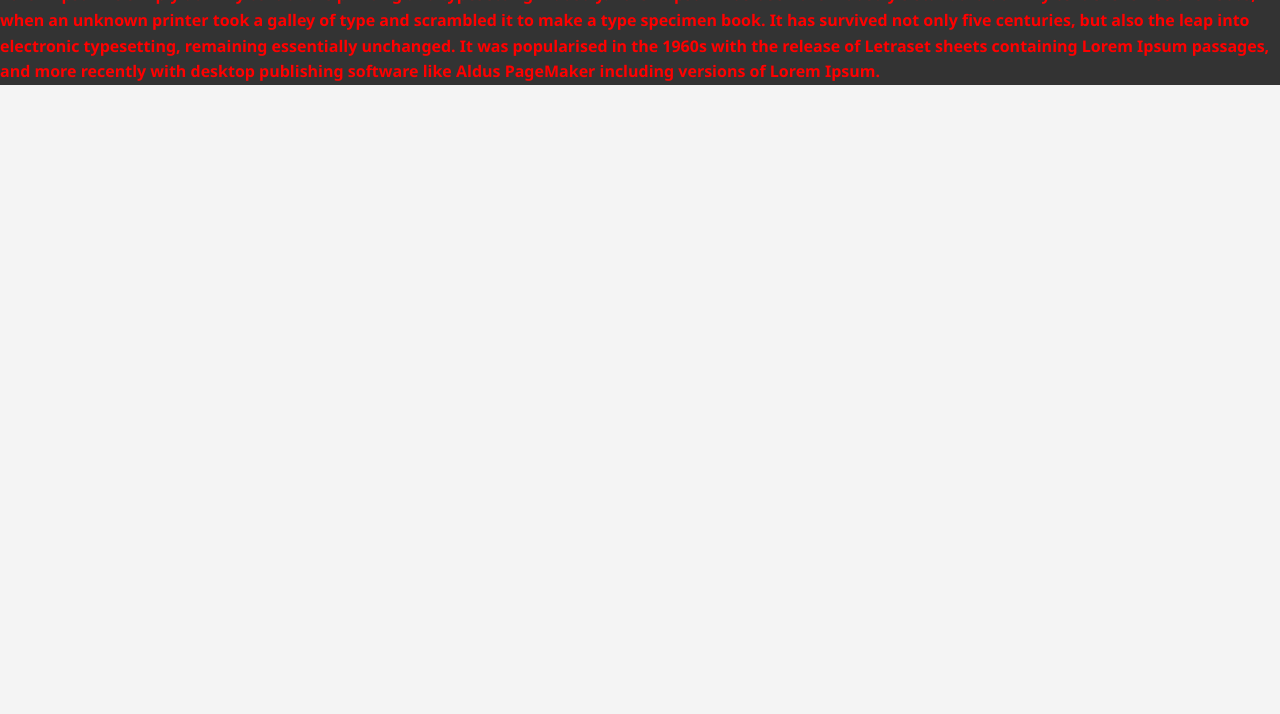
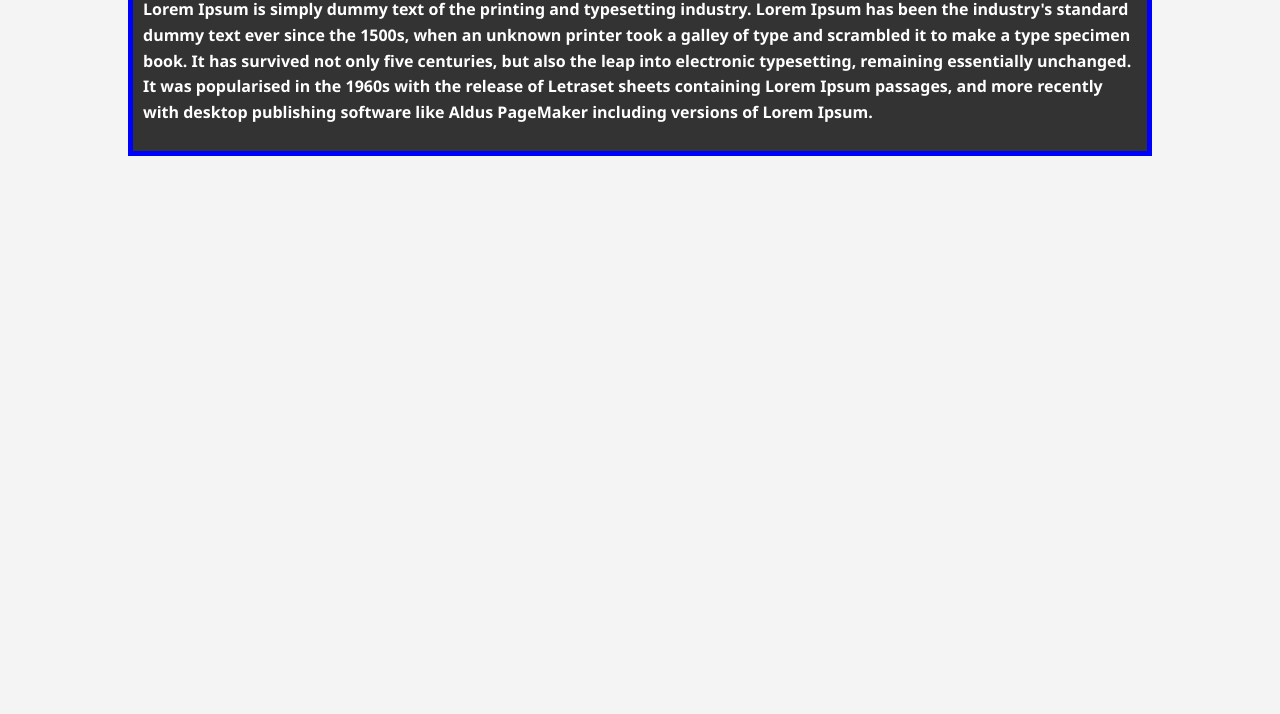
Before and after one commit to srishti-digi/demo-2, a plain HTML site: page index.html in a window 1280 px wide. Shown: the part 86-800 px from the top of the page. Drawn offline with Linux system fonts and the light colour scheme.

Commit message:
css proprty added

```diff
--- a/index.html
+++ b/index.html
@@ -7,9 +7,11 @@
     <title>CSS</title>
 </head>
 <body>
+    <div class="container">
     <div class="box-1">
     <h1>Hello world</h1>
 <p>Lorem Ipsum is simply dummy text of the printing and typesetting industry. Lorem Ipsum has been the industry's standard dummy text ever since the 1500s, when an unknown printer took a galley of type and scrambled it to make a type specimen book. It has survived not only five centuries, but also the leap into electronic typesetting, remaining essentially unchanged. It was popularised in the 1960s with the release of Letraset sheets containing Lorem Ipsum passages, and more recently with desktop publishing software like Aldus PageMaker including versions of Lorem Ipsum.</p>
+</div>
 </div>
 </body>
     </html>
--- a/style.css
+++ b/style.css
@@ -8,6 +8,13 @@
     margin:0;
 
 }
+.container{
+    width:80%;
+    margin:0 auto;
+}
 .box-1{
-    background-color:#333333
+    color:#ffffff;
+    background-color:#333333;
+    border:5px solid blue;
+    padding: 10px;
 }
```
